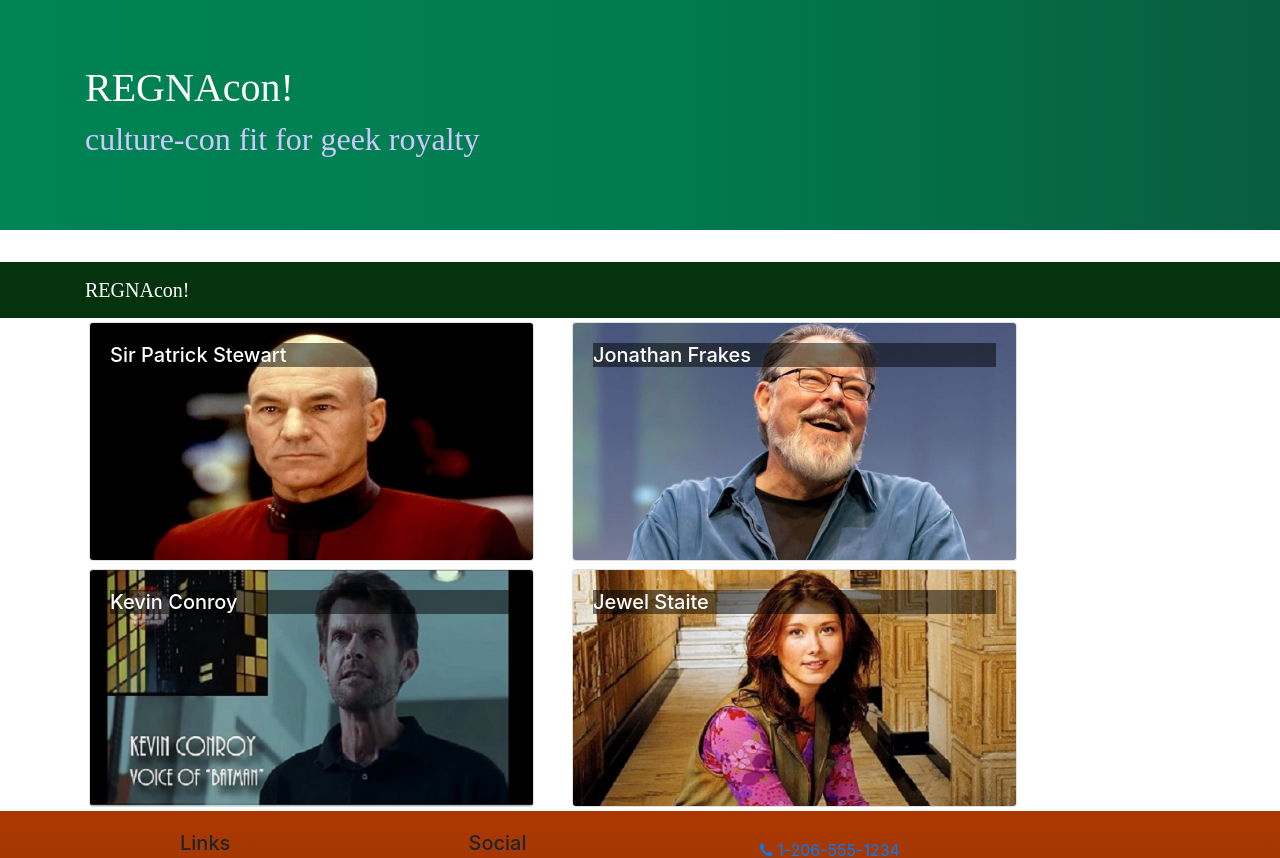
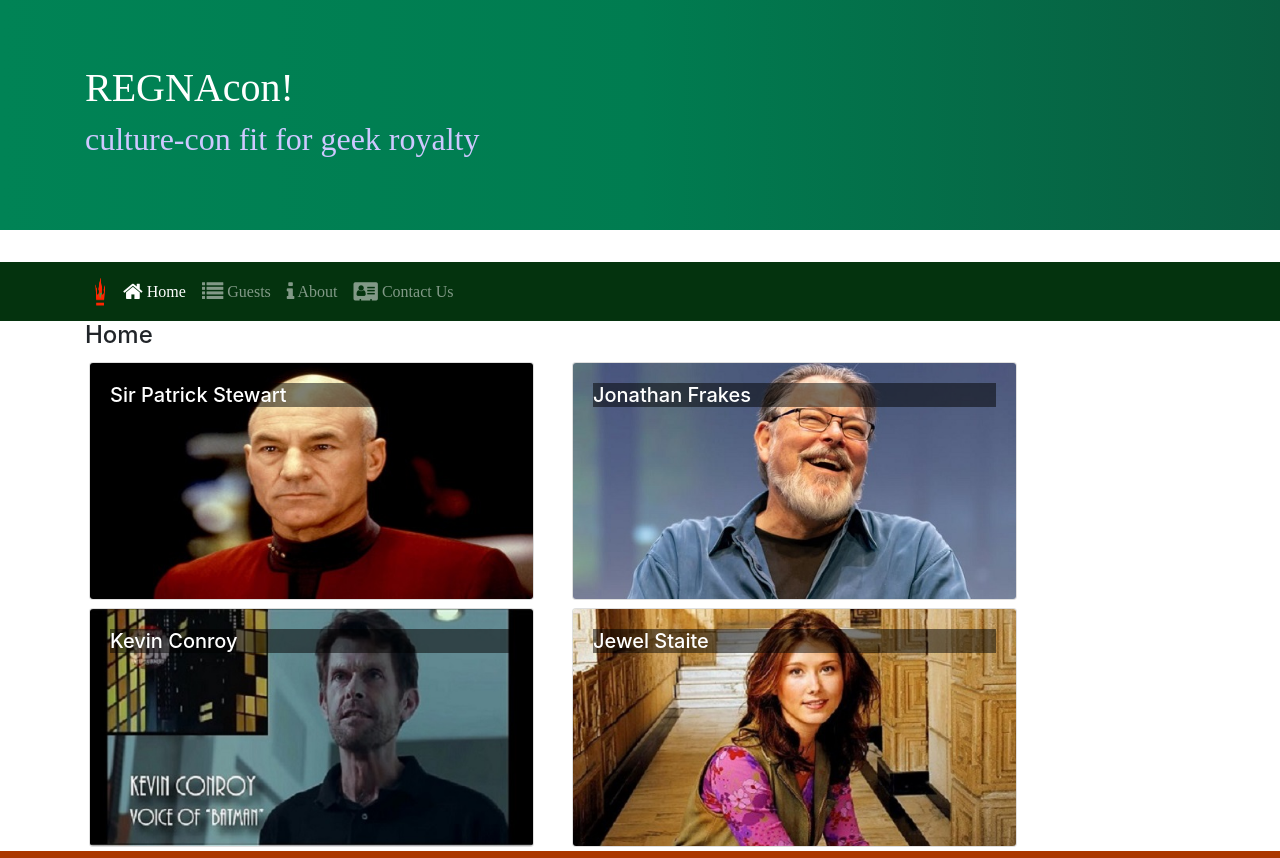
Before and after one commit to mrchappell/REGNAcon-React, a React (Create React App) app: page /home in a window 1280 px wide. Shown: the top 858 px of the page. Built offline with nearby package versions, Linux system fonts and the light colour scheme; what webfontloader would draw is missing.

Commit message:
Added router

```diff
--- a/package.json
+++ b/package.json
@@ -14,6 +14,7 @@
     "react": "^16.12.0",
     "react-dom": "^16.12.0",
     "react-popper": "0.9.2",
+    "react-router-dom": "4.2.2",
     "react-scripts": "3.3.0",
     "reactstrap": "5.0.0",
     "typeface-lobster": "^0.0.72",
--- a/src/App.js
+++ b/src/App.js
@@ -1,13 +1,16 @@
 import React, { Component } from 'react';
 import Main from './components/MainComponent';
 import './App.css';
+import { BrowserRouter } from 'react-router-dom';
 
 class App extends Component {
     render() {
         return (
+            <BrowserRouter>
             <div className="App">
                 <Main/>
             </div>
+            </BrowserRouter>
         );
     };
 }
--- a/src/components/FooterComponent.js
+++ b/src/components/FooterComponent.js
@@ -1,4 +1,5 @@
 import React from 'react';
+import { Link } from 'react-router-dom';
 
 function Footer(props) {
     return (
@@ -8,10 +9,10 @@
                     <div className="col-4 col-sm-2 offset-1">
                         <h5>Links</h5>
                         <ul className="list-unstyled">
-                            <li><a href="#">Home</a></li>
-                            <li><a href="#">About</a></li>
-                            <li><a href="#">Directory</a></li>
-                            <li><a href="#">Contact</a></li>
+                        <li><Link to='/home'>Home</Link></li>
+                            <li><Link to='/guests'>Guests</Link></li>
+                            <li><Link to='/aboutus'>About</Link></li>
+                            <li><Link to='/contactus'>Contact</Link></li>
                         </ul>
                     </div>
                     <div className="col-6 col-sm-3 text-center">
--- a/src/components/GuestsComponent.js
+++ b/src/components/GuestsComponent.js
@@ -1,9 +1,9 @@
 import React from 'react';
 import { Card, CardImg, CardImgOverlay, CardTitle } from 'reactstrap';
 
-function RenderGuestsItem({celeb, onClick}) {
+function RenderGuestsItem({celeb}) {
     return (
-        <Card onClick={() => onClick(celeb.id)}>
+        <Card>
             <CardImg width="100%" src={celeb.image} alt={celeb.name} />
             <CardImgOverlay>
                 <CardTitle>{celeb.name}</CardTitle>
@@ -16,7 +16,7 @@
     const guests = props.celebs.map(celeb => {
         return (
             <div key={celeb.id} className="col-md-5 m-1">
-                <RenderGuestsItem celeb={celeb} onClick={props.onClick} />
+                <RenderGuestsItem celeb={celeb}/>
             </div>
         );
     });
--- a/src/components/HeaderComponent.js
+++ b/src/components/HeaderComponent.js
@@ -1,7 +1,24 @@
-import React, {Component}  from 'react';
-import {Navbar, NavbarBrand, Jumbotron} from 'reactstrap';
+import React, { Component } from 'react';
+import { Nav, Navbar, NavbarBrand, NavbarToggler, Collapse, NavItem, Jumbotron } from 'reactstrap';
+import { NavLink } from 'react-router-dom';
 
 class Header extends Component {
+
+    constructor(props) {
+        super(props);
+
+        this.toggleNav = this.toggleNav.bind(this);
+        this.state = {
+          isNavOpen: false
+        };
+    }
+
+    toggleNav() {
+        this.setState({
+            isNavOpen: !this.state.isNavOpen
+        });
+    }
+
     render() {
         return (
             <React.Fragment>
@@ -15,9 +32,34 @@
                         </div>
                     </div>
                 </Jumbotron>
-                <Navbar dark sticky={"top"}>
+                <Navbar dark sticky="top" expand="md">
                     <div className="container">
-                        <NavbarBrand href="/">REGNAcon!</NavbarBrand>
+                        <NavbarBrand className="mr-auto" href="/"><img src="/assets/images/logo.png" height="30" width="30" alt="REGNAcon Logo" /></NavbarBrand>
+                        <NavbarToggler onClick={this.toggleNav} />
+                        <Collapse isOpen={this.state.isNavOpen} navbar>
+                            <Nav navbar>
+                                <NavItem>
+                                    <NavLink className="nav-link" to="/home">
+                                        <i className="fa fa-home fa-lg" /> Home
+                                    </NavLink>
+                                </NavItem>
+                                <NavItem>
+                                    <NavLink className="nav-link" to="/Guests">
+                                        <i className="fa fa-list fa-lg" /> Guests
+                                    </NavLink>
+                                </NavItem>
+                                <NavItem>
+                                    <NavLink className="nav-link" to="/aboutus">
+                                        <i className="fa fa-info fa-lg" /> About
+                                    </NavLink>
+                                </NavItem>
+                                <NavItem>
+                                    <NavLink className="nav-link" to="/contactus">
+                                        <i className="fa fa-address-card fa-lg" /> Contact Us
+                                    </NavLink>
+                                </NavItem>
+                            </Nav>
+                        </Collapse>
                     </div>
                 </Navbar>
             </React.Fragment>
--- /dev/null
+++ b/src/components/HomeComponent.js
@@ -0,0 +1,11 @@
+import React from 'react';
+
+function Home(props) {
+    return (
+        <div className="container">
+            <h4>Home</h4>
+        </div>
+    );
+}
+
+export default Home;
--- a/src/components/MainComponent.js
+++ b/src/components/MainComponent.js
@@ -4,24 +4,34 @@
 import { CELEBS } from '../shared/celebs';
 import Header from './HeaderComponent';
 import Footer from './FooterComponent';
+import Home from './HomeComponent';
+import { Switch, Route, Redirect } from 'react-router-dom';
 
 class Main extends Component {
     constructor(props) {
         super(props);
         this.state = {
             celebs: CELEBS,
-            selectedCeleb: null
         };
     }
 
-    onCelebSelect(celebId) {
-        this.setState({ selectedCeleb: celebId });
-    }
 
     render() {
-        return (
+
+        const HomePage = () => {
+            return (
+                <Home />
+            );
+        }
+
+         return (
             <div>
                 <Header />
+                <Switch>
+                    <Route path='/home' component={HomePage} />
+                    <Route exact path='/guests' render={() => <Guests celebs={this.state.celebs} />} />
+                    <Redirect to='/home' />
+                </Switch>
                 <Guests celebs={this.state.celebs} onClick={celebId => this.onCelebSelect(celebId)} />
                 <GuestInfo celeb={this.state.celebs.filter(celeb => celeb.id === this.state.selectedCeleb)[0]} />
                 <Footer />
```
Also changed, not shown: 1 other file (tests, documents, lock files or other folders).
